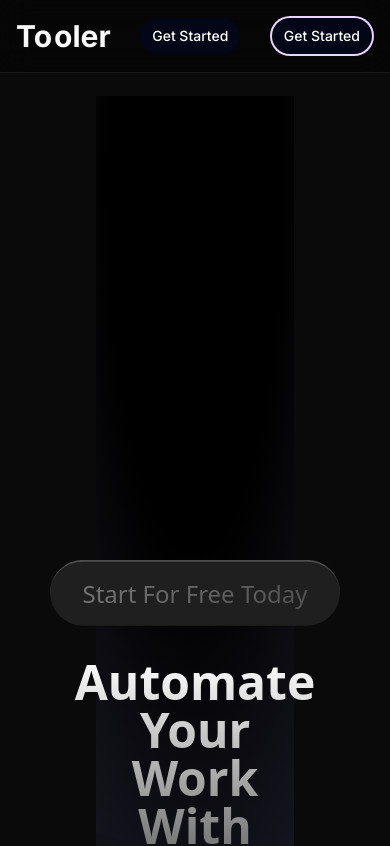
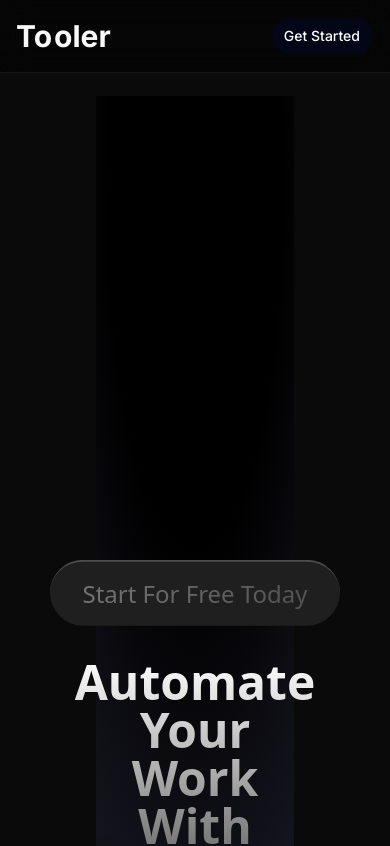
Before and after one commit to amand143/automation-tooler, a Next.js app: page / in a window 390 px wide. Shown: the top 846 px of the page. Built offline with nearby package versions, Linux system fonts and the light colour scheme.

Commit message:
mobile border of button

```diff
--- a/components/global/navbar.tsx
+++ b/components/global/navbar.tsx
@@ -34,7 +34,7 @@ const Navbar = async (props: Props) =>{
         </li>
       </ul>
     </nav>
-    <aside className="flex items-center gap-4">
+    <aside className="flex items-center gap-4 hidden md:block">
         <Link
           href="/connections"
           className="relative inline-flex h-10 overflow-hidden rounded-full p-[2px] focus:outline-none focus:ring-2 focus:ring-slate-400 focus:ring-offset-2 focus:ring-offset-slate-50"
@@ -53,7 +53,7 @@ const Navbar = async (props: Props) =>{
           href="/connections"
           className="relative inline-flex h-10 overflow-hidden rounded-full p-[2px] focus:outline-none focus:ring-2 focus:ring-slate-400 focus:ring-offset-2 focus:ring-offset-slate-50"
         >
-          <span className=" absolute inset-[-1000%]  bg-purple-200" />
+
 
           <span className="inline-flex h-full w-full cursor-pointer items-center justify-center rounded-full bg-slate-950 px-3 py-1 text-sm font-medium text-white backdrop-blur-3xl">
             {user ? 'Dashboard' : 'Get Started'}
```
Also changed, not shown: public/temp-banner.png.
